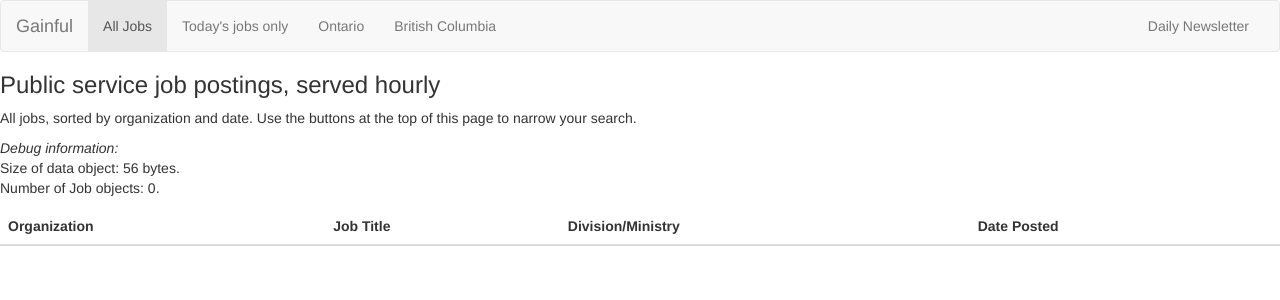
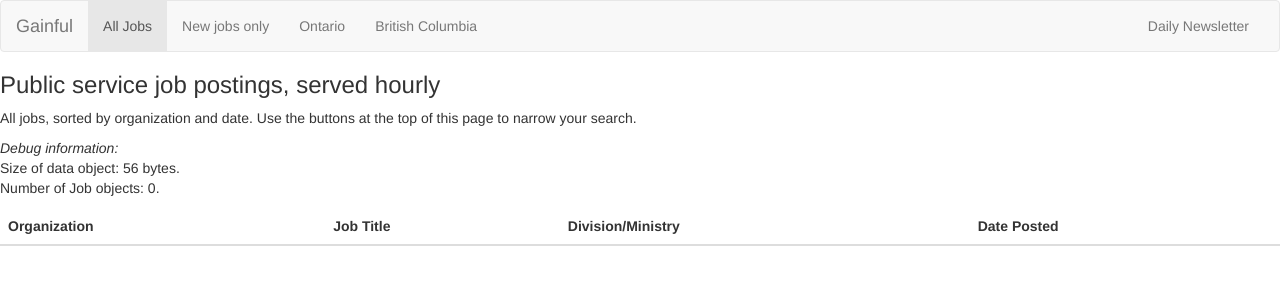
Before and after one commit to rgscherf/gainful, a Flask app: page / in a window 1280 px wide. Shown: the top 300 px of the page. Run offline with Flask 2, Linux system fonts and the light colour scheme; data that the repository does not hold is empty; some libraries are stand-ins or nearby versions.

Commit message:
template tweaks

```diff
--- a/templates/jobs_all.html
+++ b/templates/jobs_all.html
@@ -26,7 +26,7 @@
             <div class="collapse navbar-collapse" id="bs-example-navbar-collapse-1">
                 <ul class="nav navbar-nav">
                     <li class="active"><a href={{ url_for("jobs_all") }}>All Jobs</a></li>
-                    <li><a href={{ url_for("jobs_new") }}>Today's jobs only</a></li>
+                    <li><a href={{ url_for("jobs_new") }}>New jobs only</a></li>
                     <li><a href={{ url_for("jobs_ontario") }}>Ontario</a></li>
                     <li><a href={{ url_for("jobs_bc") }}>British Columbia</a></li>
                 </ul>
--- a/templates/jobs_bc.html
+++ b/templates/jobs_bc.html
@@ -26,7 +26,7 @@
             <div class="collapse navbar-collapse" id="bs-example-navbar-collapse-1">
                 <ul class="nav navbar-nav">
                     <li><a href={{ url_for("jobs_all") }}>All Jobs</a></li>
-                    <li><a href={{ url_for("jobs_new") }}>Today's jobs only</a></li>
+                    <li><a href={{ url_for("jobs_new") }}>New jobs only</a></li>
                     <li><a href={{ url_for("jobs_ontario") }}>Ontario</a></li>
                     <li class="active"><a href={{ url_for("jobs_bc") }}>British Columbia</a></li>
                 </ul>
--- a/templates/jobs_new.html
+++ b/templates/jobs_new.html
@@ -26,7 +26,7 @@
             <div class="collapse navbar-collapse" id="bs-example-navbar-collapse-1">
                 <ul class="nav navbar-nav">
                     <li><a href={{ url_for("jobs_all") }}>All Jobs</a></li>
-                    <li class="active"><a href={{ url_for("jobs_new") }}>Today's jobs only</a></li>
+                    <li class="active"><a href={{ url_for("jobs_new") }}>New jobs only</a></li>
                     <li><a href={{ url_for("jobs_ontario") }}>Ontario</a></li>
                     <li><a href={{ url_for("jobs_bc") }}>British Columbia</a></li>
                 </ul>
--- a/templates/jobs_ontario.html
+++ b/templates/jobs_ontario.html
@@ -26,7 +26,7 @@
             <div class="collapse navbar-collapse" id="bs-example-navbar-collapse-1">
                 <ul class="nav navbar-nav">
                     <li><a href={{ url_for("jobs_all") }}>All Jobs</a></li>
-                    <li><a href={{ url_for("jobs_new") }}>Today's jobs only</a></li>
+                    <li><a href={{ url_for("jobs_new") }}>New jobs only</a></li>
                     <li class="active"><a href={{ url_for("jobs_ontario") }}>Ontario</a></li>
                     <li><a href={{ url_for("jobs_bc") }}>British Columbia</a></li>
                 </ul>
```
